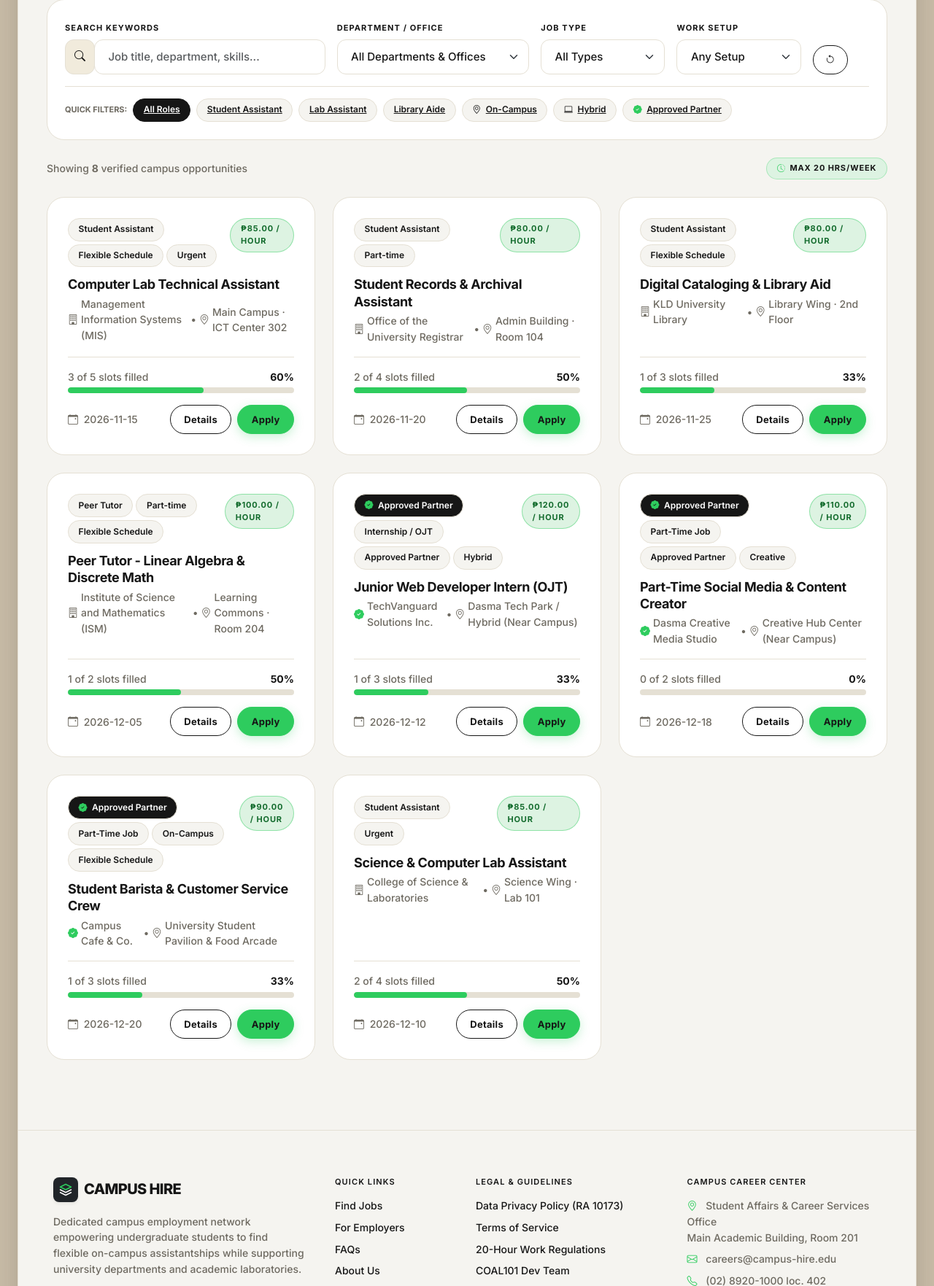
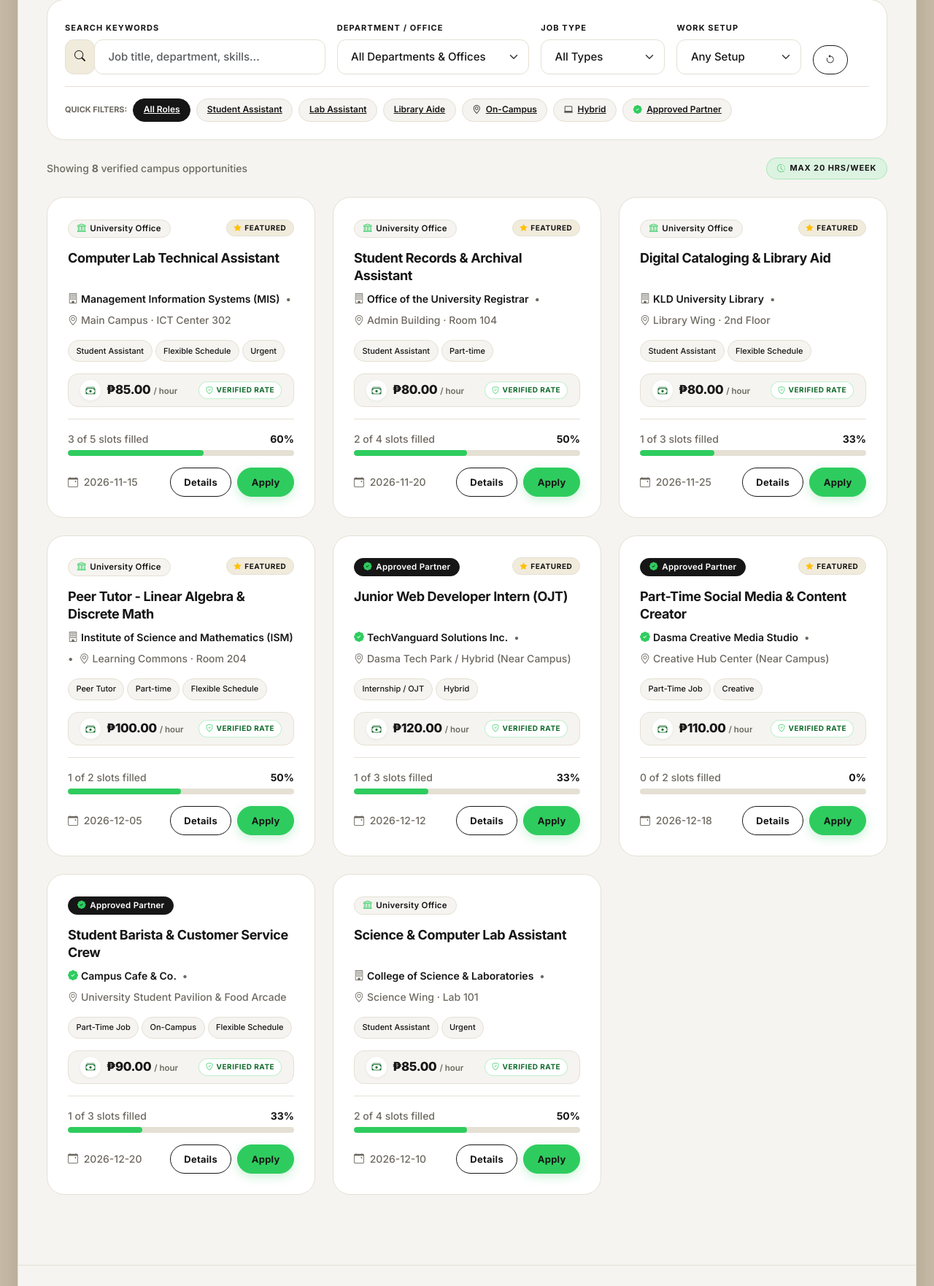
Before and after one commit to AlwinsonTGM/Campus-Job-Posting-System, a PHP site: page /student/jobs.php in a window 1280 px wide. Shown: the part 392-2155 px from the top of the page at 73% size. Run offline with PHP 8.4, Linux system fonts and the light colour scheme.

Commit message:
feat: redesign job cards with dedicated header, clean tags, and aligned creative pay box

```diff
--- a/assets/css/custom.css
+++ b/assets/css/custom.css
@@ -1283,6 +1283,131 @@ h1, h2, h3, h4, h5, h6,
   color: var(--white);
 }
 
+.chip-sm {
+  font-size: 11px;
+  padding: 0.22rem 0.65rem;
+  font-weight: 500;
+}
+
+/* Job Card Structural Components & Creative Pay */
+.job-card-top-header {
+  display: flex;
+  align-items: center;
+  justify-content: space-between;
+  gap: 0.5rem;
+}
+
+.job-card-partner-chip {
+  display: inline-flex;
+  align-items: center;
+  gap: 0.35rem;
+  padding: 0.28rem 0.75rem;
+  border-radius: var(--radius-pill);
+  font-size: 11.5px;
+  font-weight: 600;
+  letter-spacing: 0.02em;
+  line-height: 1.2;
+}
+
+.job-card-partner-chip--partner {
+  background-color: var(--ink);
+  color: var(--white);
+  border: 1px solid var(--ink);
+}
+
+.job-card-partner-chip--office {
+  background-color: var(--surface);
+  color: var(--ink);
+  border: 1px solid var(--line);
+}
+
+.job-card-featured-badge {
+  display: inline-flex;
+  align-items: center;
+  font-size: 10px;
+  font-weight: 700;
+  text-transform: uppercase;
+  letter-spacing: 0.06em;
+  color: var(--ink);
+  background-color: var(--cream);
+  border: 1px solid var(--line);
+  border-radius: var(--radius-pill);
+  padding: 0.2rem 0.6rem;
+  white-space: nowrap;
+}
+
+.job-card-pay-box {
+  background-color: var(--surface);
+  border: 1px solid var(--line);
+  border-radius: 14px;
+  transition: background-color 0.2s ease, border-color 0.2s ease, box-shadow 0.2s ease;
+}
+
+.card-paper:hover .job-card-pay-box {
+  background-color: var(--accent-soft);
+  border-color: rgba(46, 204, 94, 0.4);
+}
+
+.job-card-pay-icon {
+  width: 28px;
+  height: 28px;
+  border-radius: 50%;
+  background-color: var(--white);
+  color: #146c2e;
+  display: inline-flex;
+  align-items: center;
+  justify-content: center;
+  font-size: 13px;
+  box-shadow: 0 1px 4px rgba(0, 0, 0, 0.06);
+  flex-shrink: 0;
+}
+
+.job-card-pay-amount {
+  font-size: 1.05rem;
+  font-weight: 800;
+  color: var(--ink);
+  letter-spacing: -0.02em;
+  white-space: nowrap;
+  line-height: 1.2;
+}
+
+.job-card-pay-unit {
+  font-size: 11.5px;
+  font-weight: 600;
+  color: var(--muted);
+  white-space: nowrap;
+}
+
+.job-card-pay-tag {
+  font-size: 10px;
+  font-weight: 700;
+  text-transform: uppercase;
+  letter-spacing: 0.05em;
+  color: #146c2e;
+  background-color: var(--white);
+  padding: 0.2rem 0.55rem;
+  border-radius: var(--radius-pill);
+  border: 1px solid rgba(46, 204, 94, 0.3);
+  white-space: nowrap;
+}
+
+.job-card-heading .card-paper-title {
+  min-height: 2.7em;
+  line-height: 1.35;
+  display: -webkit-box;
+  -webkit-line-clamp: 2;
+  -webkit-box-orient: vertical;
+  overflow: hidden;
+}
+
+.job-card-tags {
+  min-height: 30px;
+}
+
+.job-card-pay {
+  margin-top: auto !important;
+}
+
 /* 16.7 Metrics (KPI block) */
 .metric {
   background-color: var(--white);
@@ -1335,6 +1460,7 @@ h1, h2, h3, h4, h5, h6,
   text-transform: uppercase;
   letter-spacing: 0.08em;
   border: 1px solid var(--st-pending);
+  white-space: nowrap;
 }
 
 .badge-status--review {
@@ -1350,6 +1476,7 @@ h1, h2, h3, h4, h5, h6,
   text-transform: uppercase;
   letter-spacing: 0.08em;
   border: 1px solid var(--st-review);
+  white-space: nowrap;
 }
 
 .badge-status--interview {
@@ -1365,6 +1492,7 @@ h1, h2, h3, h4, h5, h6,
   text-transform: uppercase;
   letter-spacing: 0.08em;
   border: 1px solid var(--st-interview);
+  white-space: nowrap;
 }
 
 .badge-status--accepted {
@@ -1380,6 +1508,7 @@ h1, h2, h3, h4, h5, h6,
   text-transform: uppercase;
   letter-spacing: 0.08em;
   border: 1px solid rgba(46, 204, 94, 0.45);
+  white-space: nowrap;
 }
 
 .badge-status--declined {
@@ -1395,6 +1524,7 @@ h1, h2, h3, h4, h5, h6,
   text-transform: uppercase;
   letter-spacing: 0.08em;
   border: 1px solid var(--st-declined);
+  white-space: nowrap;
 }
 
 /* 16.9 Form Paper (Metric Law: Radius 16px, Height 48px) */
--- a/includes/components.php
+++ b/includes/components.php
@@ -142,38 +142,102 @@ if (!function_exists('render_job_card')) {
         $slots_filled = (int)($job['slots_filled'] ?? 0);
         $pct = ($slots_total > 0) ? round(($slots_filled / $slots_total) * 100) : 0;
         $is_partner = ($job['employer_type'] ?? '') === 'approved_partner';
-        $badges = $job['badges'] ?? [$job['job_type'] ?? 'Student Assistant', $job['work_setup'] ?? 'On-Campus'];
+
+        // Tags/badges collection without duplicating employer type
+        $raw_badges = $job['badges'] ?? $job['tags'] ?? [$job['job_type'] ?? 'Student Assistant', $job['work_setup'] ?? 'On-Campus'];
+        if (!is_array($raw_badges)) {
+            $raw_badges = explode(',', (string)$raw_badges);
+        }
+        $display_badges = [];
+        foreach ($raw_badges as $b) {
+            $trimmed = trim((string)$b);
+            if (!empty($trimmed) && strcasecmp($trimmed, 'Approved Partner') !== 0 && strcasecmp($trimmed, 'University Office') !== 0) {
+                $display_badges[] = $trimmed;
+            }
+        }
+
+        // Parse pay rate creatively
+        $pay_raw = trim((string)$pay_rate);
+        $pay_amount = $pay_raw;
+        $pay_unit = '';
+        if (preg_match('/^([^\/\b]+?)(?:\s*(?:\/|per)\s*(.+))?$/iu', $pay_raw, $m)) {
+            $pay_amount = trim($m[1]);
+            $pay_unit = isset($m[2]) ? trim($m[2]) : '';
+        }
         ?>
         <div class="card-paper card-hover d-flex flex-column h-100 position-relative">
-            <div class="d-flex align-items-start justify-content-between gap-2 mb-2">
-                <div class="d-flex flex-wrap gap-1">
+            <!-- 1. Top Header: Partner / Office Chip & Featured Status -->
+            <div class="job-card-top-header d-flex align-items-center justify-content-between mb-3">
+                <div>
                     <?php if ($is_partner): ?>
-                        <span class="chip chip-selectable" style="background-color: var(--ink); color: #fff;">
+                        <span class="job-card-partner-chip job-card-partner-chip--partner">
                             <i class="bi bi-patch-check-fill text-accent"></i> Approved Partner
                         </span>
+                    <?php else: ?>
+                        <span class="job-card-partner-chip job-card-partner-chip--office">
+                            <i class="bi bi-bank text-accent"></i> University Office
+                        </span>
                     <?php endif; ?>
-                    <?php foreach ($badges as $b): ?>
-                        <span class="chip"><?= htmlspecialchars($b) ?></span>
-                    <?php endforeach; ?>
                 </div>
-                <span class="badge-status--accepted"><?= htmlspecialchars($pay_rate) ?></span>
+                <?php if (!empty($job['featured'])): ?>
+                    <span class="job-card-featured-badge">
+                        <i class="bi bi-star-fill text-warning me-1"></i>Featured
+                    </span>
+                <?php endif; ?>
             </div>
 
-            <h3 class="card-paper-title mb-1 mt-1">
+            <!-- 2. Job Title and Employer Info -->
+            <div class="job-card-heading mb-3">
+                <h3 class="card-paper-title mb-2">
                     <a href="<?= $base_url ?>student/job-details.php?id=<?= $id ?>" class="text-decoration-none text-ink">
                         <?= htmlspecialchars($title) ?>
                     </a>
                 </h3>
 
-            <div class="d-flex align-items-center gap-1 text-muted-custom small mb-3">
+                <div class="d-flex align-items-center flex-wrap gap-2 text-muted-custom small">
+                    <span class="d-inline-flex align-items-center gap-1">
                         <i class="bi <?= $is_partner ? 'bi-patch-check-fill text-accent' : 'bi-building' ?>"></i>
-                <span><?= htmlspecialchars($org_name) ?></span>
+                        <span class="fw-semibold text-ink"><?= htmlspecialchars($org_name) ?></span>
+                    </span>
                     <span>&bull;</span>
+                    <span class="d-inline-flex align-items-center gap-1 text-truncate">
                         <i class="bi bi-geo-alt"></i>
                         <span><?= htmlspecialchars($location) ?></span>
+                    </span>
+                </div>
             </div>
 
-            <div class="mt-auto pt-3 border-top border-line">
+            <!-- 3. Tags Section -->
+            <?php if (!empty($display_badges)): ?>
+                <div class="job-card-tags d-flex flex-wrap gap-1 mb-3">
+                    <?php foreach ($display_badges as $b): ?>
+                        <span class="chip chip-sm"><?= htmlspecialchars($b) ?></span>
+                    <?php endforeach; ?>
+                </div>
+            <?php endif; ?>
+
+            <!-- 4. Creative Pay Rate Box -->
+            <div class="job-card-pay mt-auto mb-3">
+                <div class="job-card-pay-box d-flex align-items-center justify-content-between p-2 px-3">
+                    <div class="d-flex align-items-center gap-2 min-w-0">
+                        <div class="job-card-pay-icon flex-shrink-0">
+                            <i class="bi bi-cash-stack"></i>
+                        </div>
+                        <div class="d-flex align-items-baseline gap-1 text-truncate">
+                            <span class="job-card-pay-amount"><?= htmlspecialchars($pay_amount) ?></span>
+                            <?php if (!empty($pay_unit)): ?>
+                                <span class="job-card-pay-unit">/ <?= htmlspecialchars($pay_unit) ?></span>
+                            <?php endif; ?>
+                        </div>
+                    </div>
+                    <span class="job-card-pay-tag flex-shrink-0">
+                        <i class="bi bi-shield-check text-accent me-1"></i>Verified Rate
+                    </span>
+                </div>
+            </div>
+
+            <!-- 5. Footer: Slots, Progress, Deadline, Actions -->
+            <div class="pt-3 border-top border-line">
                 <div class="d-flex justify-content-between small text-muted-custom mb-1">
                     <span><?= $slots_filled ?> of <?= $slots_total ?> slots filled</span>
                     <span class="fw-bold text-ink"><?= $pct ?>%</span>
@@ -183,10 +247,10 @@ if (!function_exists('render_job_card')) {
                 </div>
 
                 <div class="d-flex align-items-center justify-content-between gap-2">
-                    <span class="small text-muted-custom">
+                    <span class="small text-muted-custom text-truncate">
                         <i class="bi bi-calendar-event me-1"></i> <?= htmlspecialchars($deadline) ?>
                     </span>
-                    <div class="d-flex gap-2">
+                    <div class="d-flex gap-2 flex-shrink-0">
                         <a href="<?= $base_url ?>student/job-details.php?id=<?= $id ?>" class="btn-pill-outline btn-pill-sm">
                             Details
                         </a>
```
Lines whose indentation alone changed are shown as unchanged.
